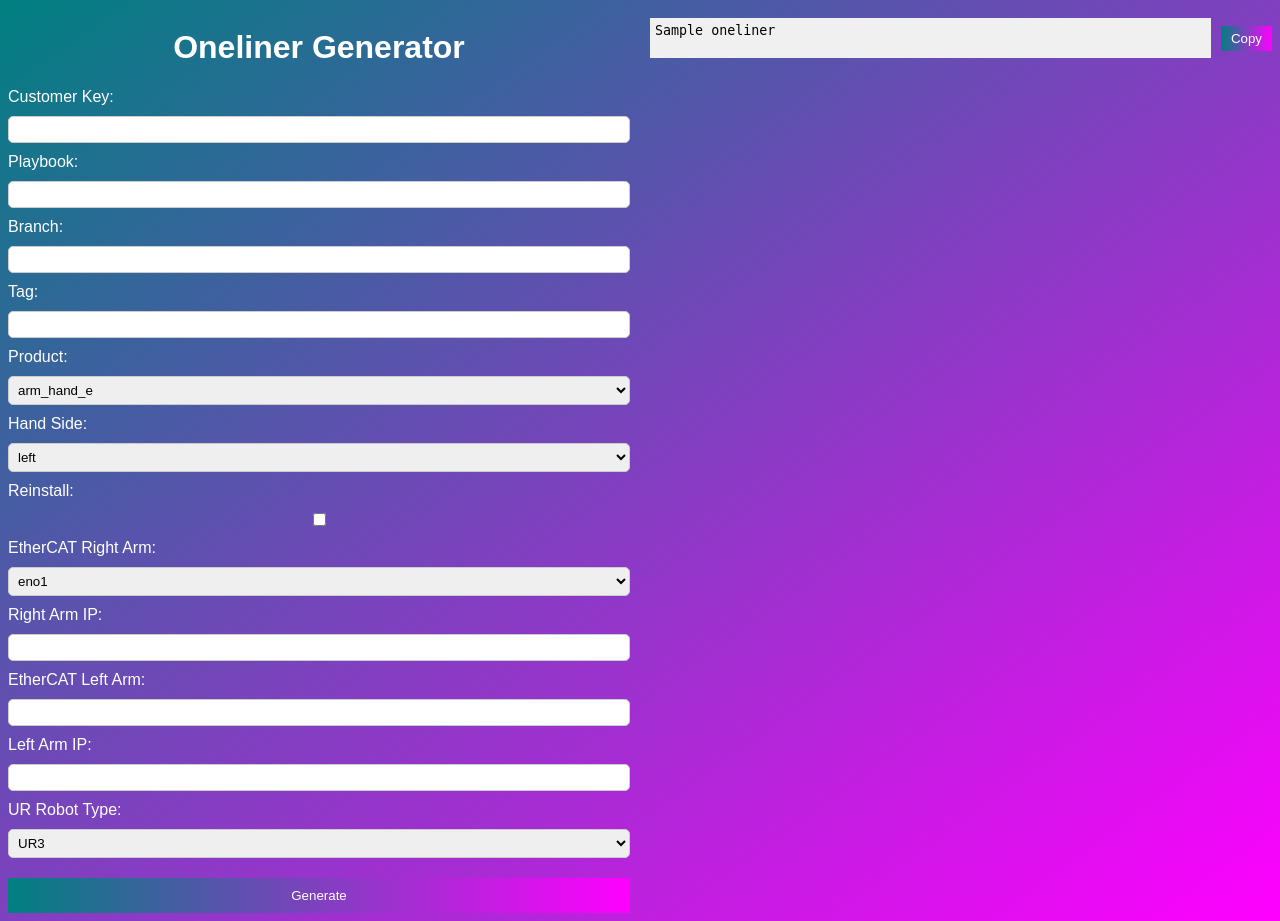
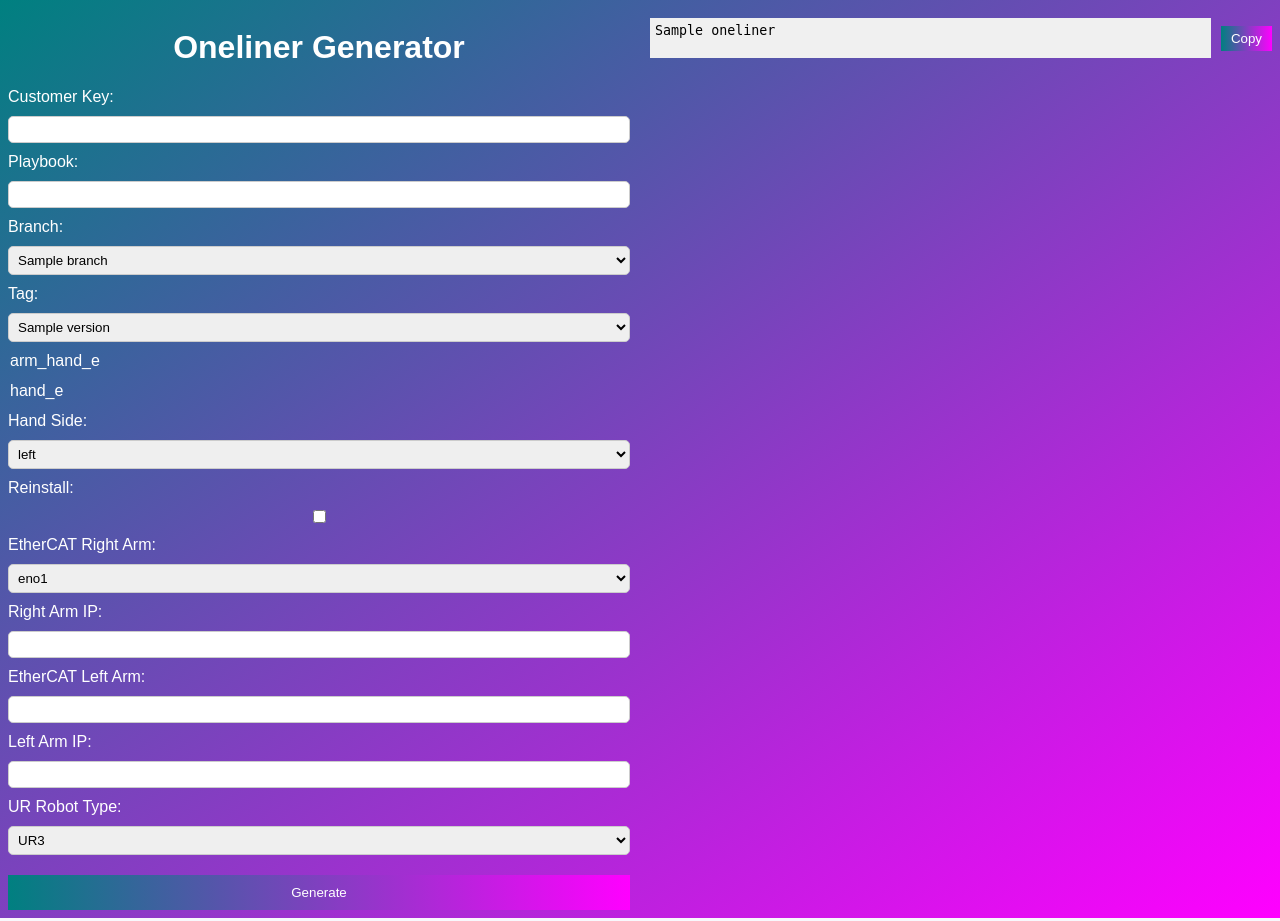
Before and after one commit to Athen-Player1/AuroraExpress, a Flask app: template Web App/templates/index.html in a window 1280 px wide. Run offline with Flask 2, Linux system fonts and the light colour scheme; the template is opened without the code that fills it: most values are stand-ins (such as "Sample title", 1, 10 or a date in 2020).

Commit message:
adding branch test

```diff
--- a/Web App/app.py
+++ b/Web App/app.py
@@ -1,7 +1,26 @@
+import requests
 from flask import Flask, render_template, request
 import os
 
 app = Flask(__name__)
+
+def get_release_versions():
+    url = "https://api.github.com/repos/shadow-robot/aurora/releases"
+    response = requests.get(url)
+    if response.status_code == 200:
+        releases = response.json()
+        versions = [release["tag_name"] for release in releases]
+        return versions
+    return []
+
+def get_branches():
+    url = "https://api.github.com/repos/shadow-robot/aurora/branches"
+    response = requests.get(url)
+    if response.status_code == 200:
+        branches = response.json()
+        branch_names = [branch["name"] for branch in branches]
+        return branch_names
+    return []
 
 @app.route('/', methods=['GET', 'POST'])
 def index():
@@ -36,9 +55,9 @@
             oneliner += " ethercat_left_arm=\"" + ethercat_left_arm + "\""
             oneliner += " arm_ip_left=\"" + arm_ip_left + "\""
 
-        return render_template('index.html', oneliner=oneliner)
+        return render_template('index.html', oneliner=oneliner, versions=get_release_versions(), branches=get_branches())
 
-    return render_template('index.html')
+    return render_template('index.html', versions=get_release_versions(), branches=get_branches())
 
 if __name__ == '__main__':
     app.run()
--- a/Web App/templates/index.html
+++ b/Web App/templates/index.html
@@ -18,11 +18,18 @@
                 <input type="text" name="playbook" id="playbook" value="{{ request.form.playbook }}">
 
                 <label for="branch">Branch:</label>
-                <input type="text" name="branch" id="branch" value="{{ request.form.branch }}">
+<select name="branch" id="branch">
+  {% for branch in branches %}
+    <option value="{{ branch }}">{{ branch }}</option>
+  {% endfor %}
+</select>
+
 
                 <label for="tag">Tag:</label>
-                <input type="text" name="tag" id="tag" value="{{ request.form.tag }}">
-
+                <select id="tag" name="tag" required>
+                    {% for version in versions %}
+                        <option value="{{ version }}">{{ version }}</option>
+                    {% endfor %}
                 <label for="product">Product:</label>
                 <select name="product" id="product">
                     <option value="arm_hand_e" {% if request.form.product == 'arm_hand_e' %}selected{% endif %}>arm_hand_e</option>
```
